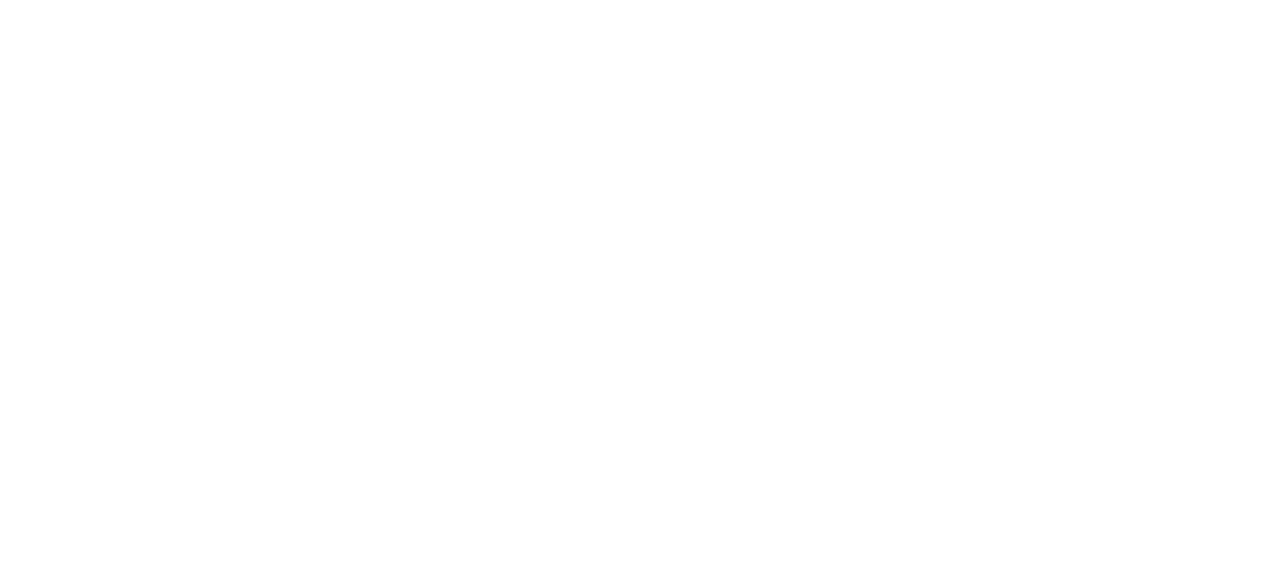
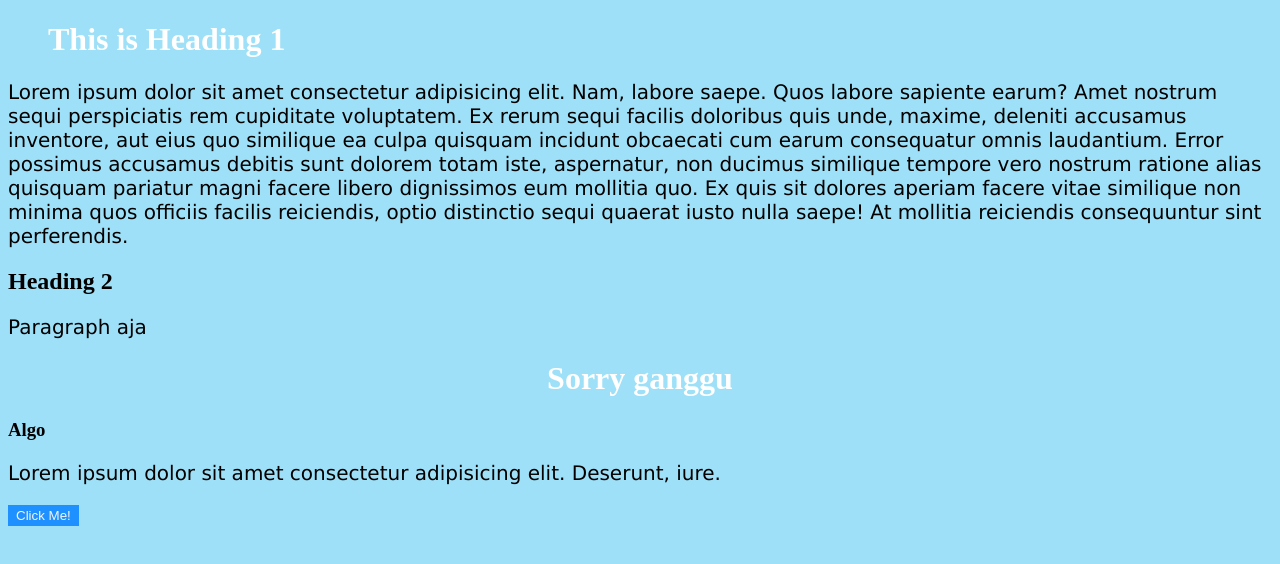
Before and after one commit to aldymadani/Aldy-HTML-Project, a plain HTML site: page index.html in a window 1280 px wide. Drawn offline with Linux system fonts and the light colour scheme.

Commit message:
Playground code

```diff
--- /dev/null
+++ b/all.css
@@ -0,0 +1,21 @@
+body {
+    background-color: rgb(158, 224, 247);
+  }
+
+  h1 {
+    color: white;
+    margin-left: 40px;
+  }
+
+  p {
+    font-family: verdana;
+    font-size: 20px;
+  }
+
+  button {
+      cursor: pointer;
+      background-color: dodgerblue;
+      color: whitesmoke;
+      box-shadow: black;
+      border-color: transparent;
+  }
--- /dev/null
+++ b/app.js
@@ -0,0 +1,3 @@
+<script>
+
+</script>
--- a/index.html
+++ b/index.html
@@ -4,9 +4,23 @@
     <meta charset="UTF-8">
     <meta name="viewport" content="width=device-width, initial-scale=1.0">
     <meta http-equiv="X-UA-Compatible" content="ie=edge">
-    <title>Document</title>
+    <title>Aldy's Project</title>
+
+    <!-- This is to connect the CSS -->
+    <link rel="stylesheet" type="text/css" href="all.css">
 </head>
 <body>
-
+    <h1>This is Heading 1</h1>
+    <p>Lorem ipsum dolor sit amet consectetur adipisicing elit. Nam, labore saepe. Quos labore sapiente earum? Amet nostrum sequi perspiciatis rem cupiditate voluptatem. Ex rerum sequi facilis doloribus quis unde, maxime, deleniti accusamus inventore, aut eius quo similique ea culpa quisquam incidunt obcaecati cum earum consequatur omnis laudantium. Error possimus accusamus debitis sunt dolorem totam iste, aspernatur, non ducimus similique tempore vero nostrum ratione alias quisquam pariatur magni facere libero dignissimos eum mollitia quo. Ex quis sit dolores aperiam facere vitae similique non minima quos officiis facilis reiciendis, optio distinctio sequi quaerat iusto nulla saepe! At mollitia reiciendis consequuntur sint perferendis.</p>
+    <div>
+        <h2>Heading 2</h2>
+        <p>Paragraph aja</p>
+    </div>
+    <h1 style="text-align: center; margin-left: 0%">Sorry ganggu</h1>
+    <div>
+        <h3>Algo</h3>
+        <p>Lorem ipsum dolor sit amet consectetur adipisicing elit. Deserunt, iure.</p>
+    </div>
+    <button>Click Me!</button>
 </body>
 </html>
--- /dev/null
+++ b/setting.json
@@ -0,0 +1,4 @@
+{
+    "terminal.integrated.shell.windows": "D:\\Git\\bin\\bash.exe",
+    "editor.wordWrap": "on"
+}
```
